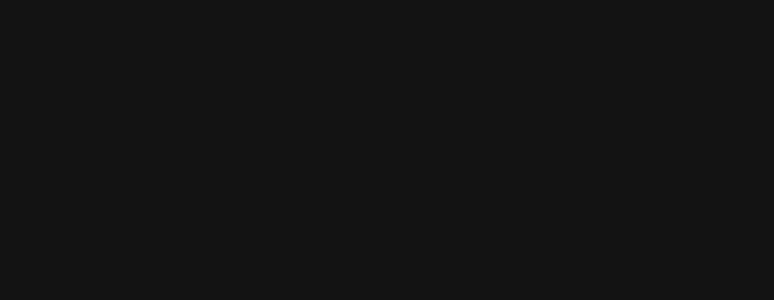
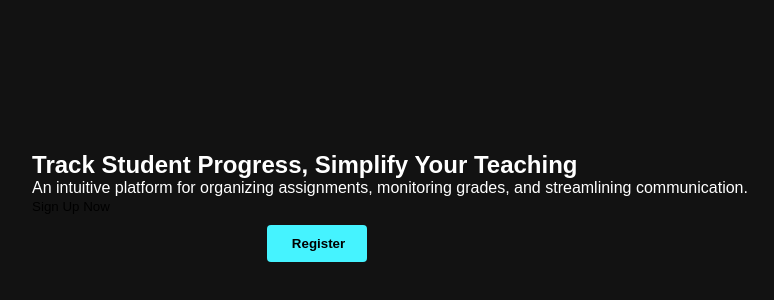
Before and after one commit to Dtatum0826/Student-tracker-UI, a React (Create React App) app: page /landing-page in a window 1280 px wide. Before the commit this address had no page. Shown: the part 194-494 px from the top of the page, without its empty margins (250-1024 px from the left). Built offline with nearby package versions, Linux system fonts and the light colour scheme.

Commit message:
Wired the landing page to app

```diff
--- a/src/App.js
+++ b/src/App.js
@@ -9,6 +9,7 @@
 import EmailVerificationPage from './Components/EmailVerification';
 import PasswordReset from './Components/PasswordReset';
 import Assignments from './Components/Assignments';
+import LandingPage from './Components/LandingPage';
 
 const PrivateRoute = ({ element: Element, ...rest }) => {
   return (
@@ -24,6 +25,7 @@
    <BrowserRouter basename='/'>
     <Routes>
       <Route path='/' element={<Login />} />
+      <Route path='/landing-page' element={<LandingPage />} />
       <Route path='/register' element={<Register />} />
       <Route path='/dashboard' element={<Dashboard />} />
       <Route path='/verify-email' element={<EmailVerificationPage />} />
--- /dev/null
+++ b/src/Components/LandingPage.jsx
@@ -0,0 +1,35 @@
+import React from 'react';
+
+const redirect = async event => {
+  window.location.href = '/register';
+}
+const LandingPage = () => {
+  return (
+    <div>
+      {/* Hero Section */}
+      <section className="hero">
+        <h1>Track Student Progress, Simplify Your Teaching</h1>
+        <p>An intuitive platform for organizing assignments, monitoring grades, and streamlining communication.</p>
+        <button className="btn-primary">Sign Up Now</button>
+      </section>
+
+      {/* Features Section */}
+      <section className="features">
+        {/* Feature 1, Feature 2, Feature 3... */}
+      </section>
+
+      {/* Testimonials Section (if desired) */}
+      <section className="testimonials">
+        {/* Testimonials...*/}
+      </section>
+
+       {/* Secondary CTA */}
+      <section className="call-to-action">
+        {/* Repeat button */}
+      </section>
+      <button className="register-button" type="submit" onClick={redirect}>Register</button>
+    </div>
+  );
+};
+
+export default LandingPage;
```
